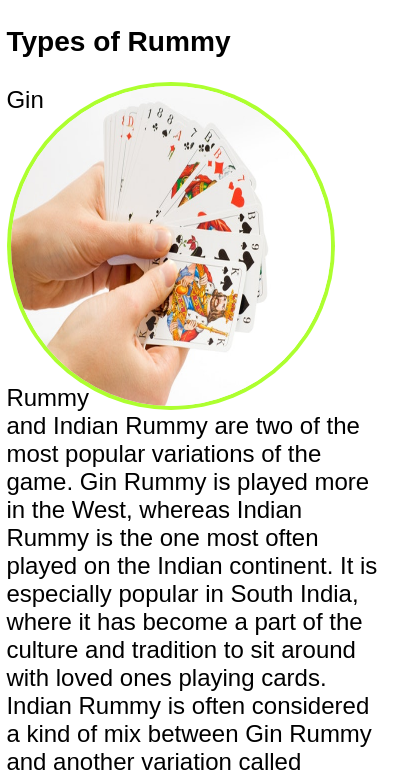
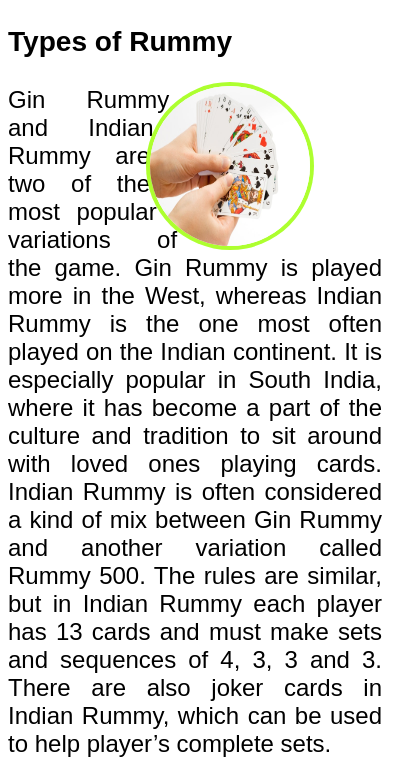
Before and after one commit to srikanthkanjarla/JS_Learning_Projects, a plain HTML site: page slide_in_on_scroll/index.html in a window 390 px wide. Shown: the part 1197-1976 px from the top of the page, 418 px wide, since content can reach past the window. Drawn offline with Linux system fonts and the light colour scheme; a web font is replaced by a local one.

Commit message:
Update reduce images size for small screen

```diff
--- a/slide_in_on_scroll/style.css
+++ b/slide_in_on_scroll/style.css
@@ -9,6 +9,7 @@ body {
   margin: 0 10rem;
   font-family: "Text Me One", sans-serif;
   font-size: 1.5rem;
+  text-align: justify;
 }
 
 h4 {
@@ -24,13 +25,12 @@ img {
   max-width: 20rem;
   height: 20rem;
   opacity: 0;
-    margin: 0 0.8rem;
+  margin: 0 2rem;
 }
 
 .align-left {
   float: left;
   transform: translateX(-50%);
-    padding: 0 1.2rem;
 }
 
 .align-right {
@@ -48,8 +48,12 @@ img {
 }
 
 @media only screen and (max-width: 767px) {
+  .post {
+    margin: 0 0.5rem;
+  }
 
-    .post {
-        margin: 0 0.4rem;
+  img {
+    max-width: 10rem;
+    height: 10rem;
   }
 }
```
Lines whose indentation alone changed are shown as unchanged.
